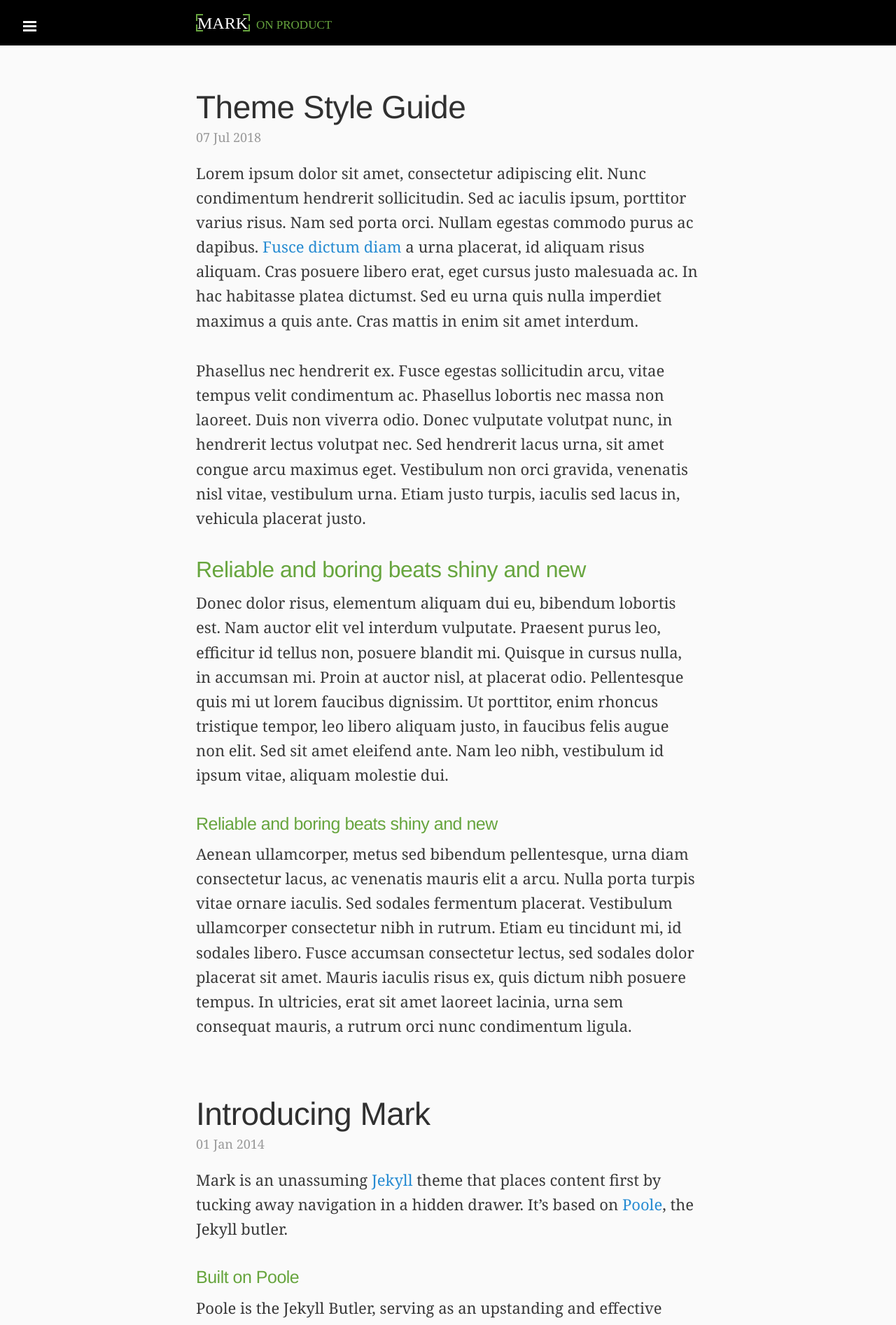
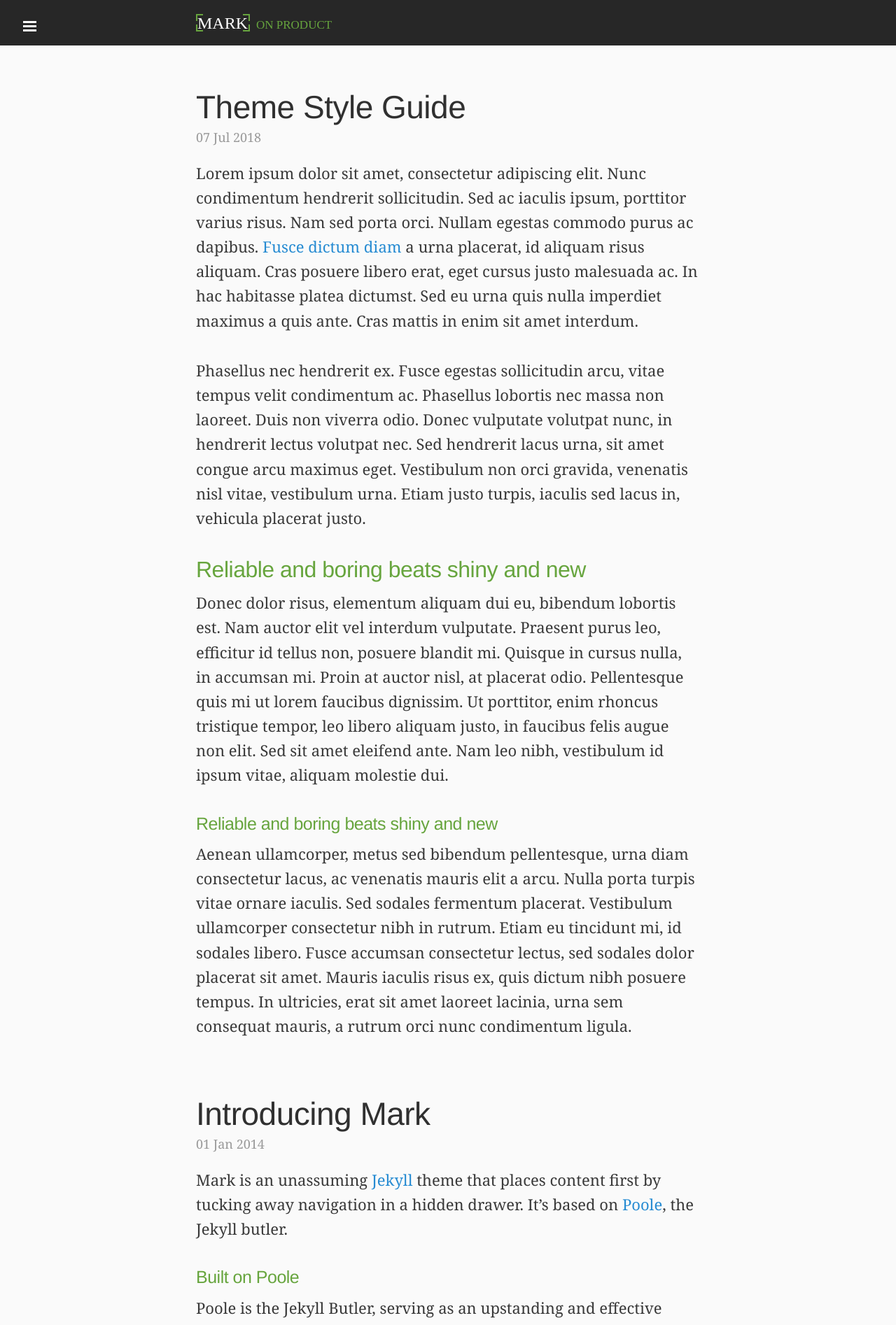
Before and after one commit to markthelefty/markthelefty.github.io, a Jekyll site: the page built from index.html, in a window 1280 px wide. Shown: the top 1894 px of the page at 70% size. Built offline with Jekyll 4.4.1, drawn with Linux system fonts in a browser that asks for light colours; some web fonts are replaced; Markdown is read by kramdown in place of the engine named in the settings; the list of posts is cut into pages by our own code.

Commit message:
css tweaks

```diff
--- a/public/css/custom.css
+++ b/public/css/custom.css
@@ -10,7 +10,7 @@ body {
 }
 
 .masthead {
-  background: #000000;
+  background: #272727;
   border-bottom: none;
 }
 
```
